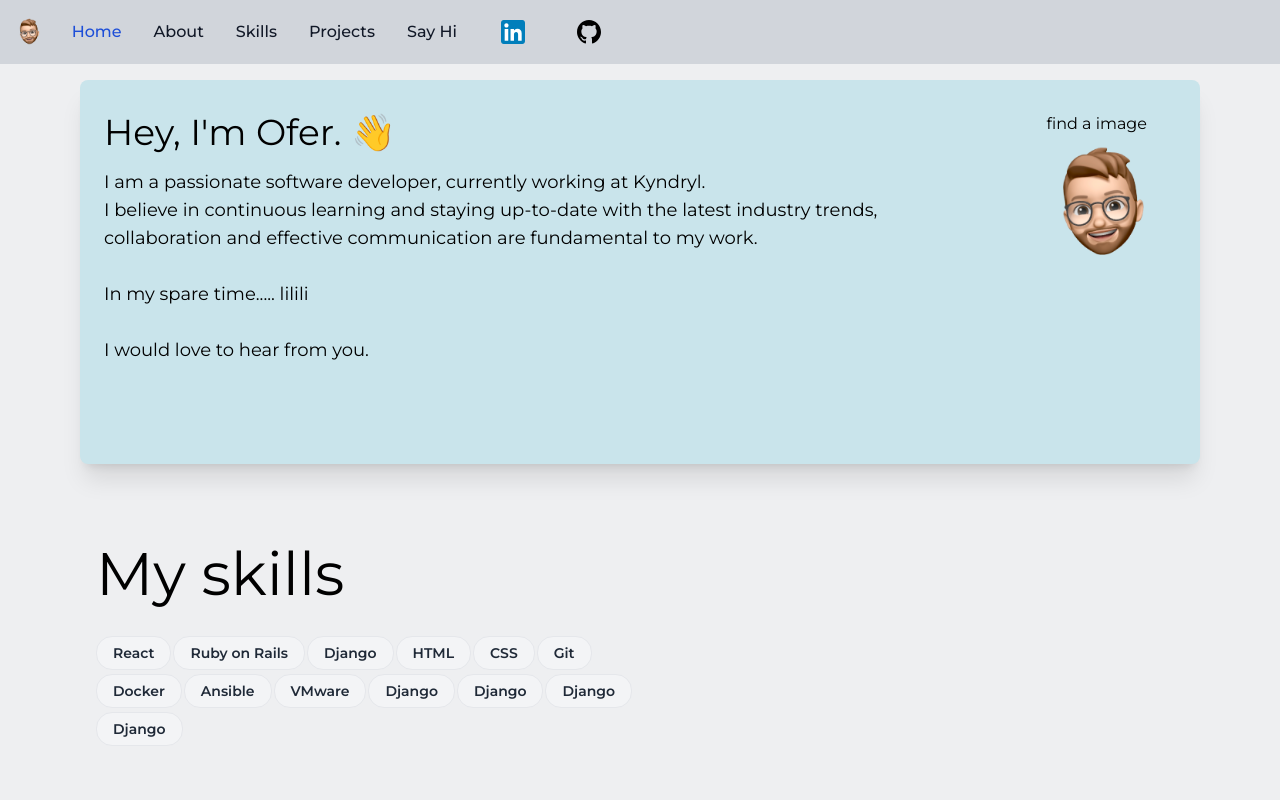
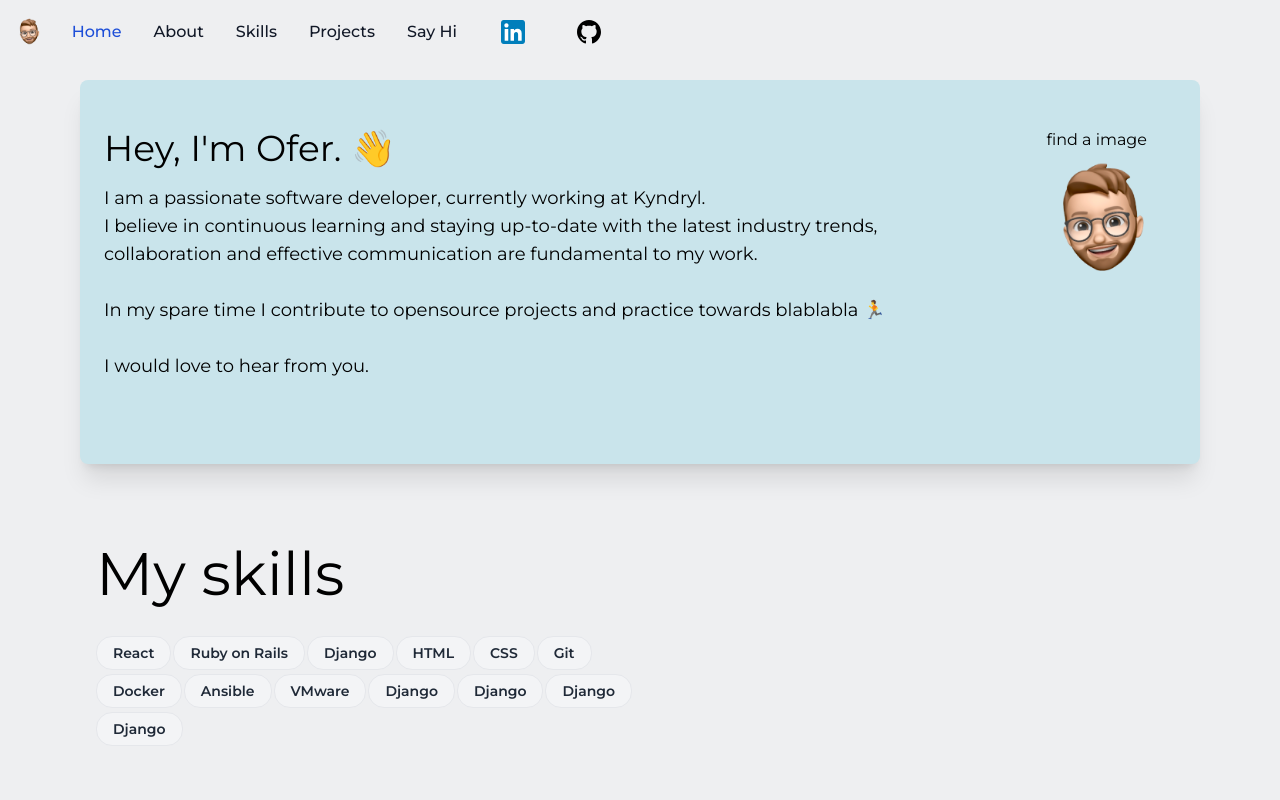
Before and after one commit to Oferlis/portfolio-website, a React (Create React App) app: page / in a window 1280 px wide. Shown: the top 800 px of the page. Built offline with nearby package versions, Linux system fonts and the light colour scheme.

Commit message:
fixed navbar and better appearence

```diff
--- a/src/components/About.js
+++ b/src/components/About.js
@@ -1,6 +1,6 @@
 export default function About() {
-    return (<div id="about" className="flex flex-row md:mx-20 mx-4 px-6 py-8 shadow-xl bg-[#c9e4eb] space-around rounded-lg md:h-96 items-start mt-4 font-montserrat">
-            <div>
+    return (<div id="about" className="flex flex-row md:mx-20 mx-4 px-6 py-12 shadow-xl bg-[#c9e4eb] space-around rounded-lg md:h-96 items-start mt-4 font-montserrat">
+            <div className="">
             <h1 className="md:text-4xl text-2xl mb-4 w-5/6">Hey, I'm Ofer.  👋 </h1>
             <p className="md:text-lg text-xs w-5/6">
             I am a passionate software developer, currently working at Kyndryl.<br></br>
@@ -8,7 +8,7 @@ export default function About() {
             I believe in continuous learning and staying up-to-date with the latest industry trends,
             collaboration and effective communication are fundamental to my work.<br></br><br></br>
 
-            In my spare time..... lilili <br></br><br></br>
+            In my spare time I contribute to opensource projects and practice towards blablabla 🏃 <br></br><br></br>
 
             I would love to hear from you.
             </p>
--- a/src/components/Navbar.js
+++ b/src/components/Navbar.js
@@ -27,7 +27,7 @@ export default function Navbar() {
 
     //     </div>
     // </header>
-        <nav className="border-gray-200 sticky top-0 bg-gray-300" >
+        <nav className="border-gray-200 absoulte w-full" >
             <div id="home" className="max-w-screen-xl flex flex-wrap items-center justify-between md:justify-start mx-auto p-4 font-montserrat ">
                 <HashLink smooth to="/#home">
                 <img src="ofer_pic.png" alt="me" className="h-8 mr-3"/>
--- a/src/components/Projects.js
+++ b/src/components/Projects.js
@@ -3,7 +3,7 @@ import { Fade } from "react-awesome-reveal";
 export default function Projects() {
     return (
         <Fade delay={300} cascade >
-            <div id="projects" className="flex flex-row md:mx-20 mx-4 pr-4 py-4 bg-[#c9e4eb] rounded-lg md:h-96 mt-4 font-montserrat items-center">
+            <div id="projects" className="flex flex-row md:mx-20 mx-4 pr-4 py-4 bg-[#c9e4eb] shadow-xl rounded-lg md:h-96 mt-4 font-montserrat items-center">
                 <div className="mx-4 mb-4 w-1/4 ">
                     <h1 className="text-xl md:text-4xl">My projects</h1>
                     <p className="text-lg md:text-2xl">Bla bla bla</p>
```
